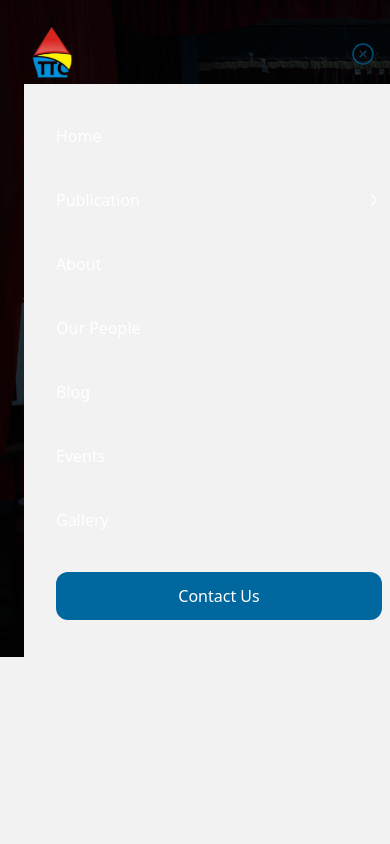
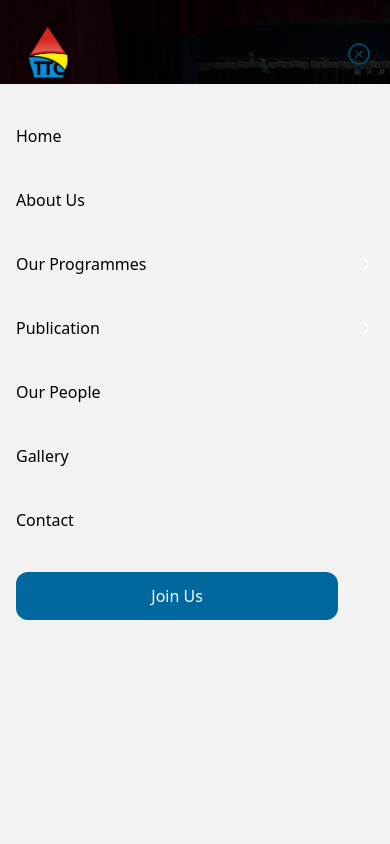
Before and after one commit to unilagtaxclub/TheTaxClub, a React (Vite) app: page / in a window 390 px wide. Both pictures are taken after a click on the element 363 px from the left and 54 px from the top of the page. Shown: the top 844 px of the page. Built offline with nearby package versions, Linux system fonts and the light colour scheme.

Commit message:
modified drawer component

```diff
--- a/src/component/defaults/Drawer.tsx
+++ b/src/component/defaults/Drawer.tsx
@@ -4,20 +4,24 @@ import { useState } from "react";
 import { AnimatePresence, motion } from "framer-motion";
 
 const Drawer = () => {
-  const [showDropdown, setShowDropdown] = useState<boolean>(false);
+  const [showProgrammesDropdown, setShowProgrammesDropdown] =
+    useState<boolean>(false);
+  const [showPublicationsDropdown, setShowPublicationsDropdown] =
+    useState<boolean>(false);
 
   return (
-    <div className="bg-[#f2f2f2] min-h-screen z-50 space-y-10 flex-col flex lg:hidden w-[100%] py-10 fixed px-8 mx-auto">
+    <div className="bg-[#f2f2f2] text-[#000] min-h-screen z-50 space-y-10 flex-col flex lg:hidden w-[100%] py-10 fixed px-4 mx-auto">
       <NavLink to="/">Home</NavLink>
+      <NavLink to="/about">About Us</NavLink>
       <div className="">
         <div
-          onClick={() => setShowDropdown((prev) => !prev)}
-          className="space-x-3 flex items-center justify-between"
+          onClick={() => setShowProgrammesDropdown((prev) => !prev)}
+          className="space-x-3 flex items-center justify-between cursor-pointer"
         >
-          <span>Publication</span>
+          <span>Our Programmes</span>
           <div
             className={`${
-              !showDropdown && "rotate-270"
+              !showProgrammesDropdown && "rotate-270"
             } transition-all duration-300 ease-in-out`}
           >
             <CaretDown />
@@ -25,13 +29,13 @@ const Drawer = () => {
         </div>
 
         <AnimatePresence>
-          {showDropdown && (
+          {showProgrammesDropdown && (
             <motion.div
               initial={{ opacity: 0, y: -10 }}
               animate={{ opacity: 1, y: 0 }}
               exit={{ opacity: 0, y: -10 }}
               transition={{ duration: 0.2 }}
-              className="mt-2 flex flex-col space-y-2 w-[100%] px-4"
+              className="mt-2 flex flex-col space-y-2 w-[100%]"
             >
               <NavLink
                 to="/publications/featured"
@@ -49,13 +53,51 @@ const Drawer = () => {
           )}
         </AnimatePresence>
       </div>
-      <NavLink to="/about">About</NavLink>
+      <div className="">
+        <div
+          onClick={() => setShowPublicationsDropdown((prev) => !prev)}
+          className="space-x-3 flex items-center justify-between cursor-pointer"
+        >
+          <span>Publication</span>
+          <div
+            className={`${
+              !showPublicationsDropdown && "rotate-270"
+            } transition-all duration-300 ease-in-out`}
+          >
+            <CaretDown />
+          </div>
+        </div>
+
+        <AnimatePresence>
+          {showPublicationsDropdown && (
+            <motion.div
+              initial={{ opacity: 0, y: -10 }}
+              animate={{ opacity: 1, y: 0 }}
+              exit={{ opacity: 0, y: -10 }}
+              transition={{ duration: 0.2 }}
+              className="mt-2 flex flex-col space-y-2 w-[100%]"
+            >
+              <NavLink
+                to="/publications/featured"
+                className="text-[15px] hover:bg-[#ccc] border-b-2 border-[#ccc] p-2 transition-all duration-300 ease-in-out"
+              >
+                Featured
+              </NavLink>
+              <NavLink
+                to="/publications/anthology"
+                className="text-[15px] hover:bg-[#ccc] p-2 border-b-2 border-[#ccc] transition-all duration-300 ease-in-out"
+              >
+                Anthology
+              </NavLink>
+            </motion.div>
+          )}
+        </AnimatePresence>
+      </div>
       <NavLink to="/our-people">Our People</NavLink>
-      <NavLink to="/blog">Blog</NavLink>
-      <NavLink to="/events">Events</NavLink>
       <NavLink to="/gallery">Gallery</NavLink>
-      <button className="px-6 py-3 text-[#fff] bg-[#00689e] rounded-xl">
-        Contact Us
+      <NavLink to="/blog">Contact</NavLink>
+      <button className="px-6 py-3 text-[#fff] bg-[#00689e] w-[90%] rounded-xl">
+        Join Us
       </button>
     </div>
   );
--- a/src/component/sections/Hero.tsx
+++ b/src/component/sections/Hero.tsx
@@ -3,7 +3,7 @@ import Header from "../defaults/Header";
 const Hero = () => {
   return (
     <div className="bg-[url('/assets/hero.png')] lg:min-h-[650px] bg-cover bg-no-repeat">
-      <div className="bg-[rgba(0,0,0,0.4)] text-[#fff] w-[100%] flex flex-col pt-6 lg:pt-20 lg:min-h-screen pb-20 lg:pb-0 px-6">
+      <div className="bg-[rgba(0,0,0,0.4)] text-[#fff] w-[100%] flex flex-col pt-6 lg:pt-20 lg:min-h-screen pb-20 lg:pb-0 lg:px-6">
         <Header />
         <div className="lg:w-[80vw] w-[90vw] mx-auto mt-10 lg:mt-[20vh]">
           <h2 className="text-[#fff301] font-semibold">
```
